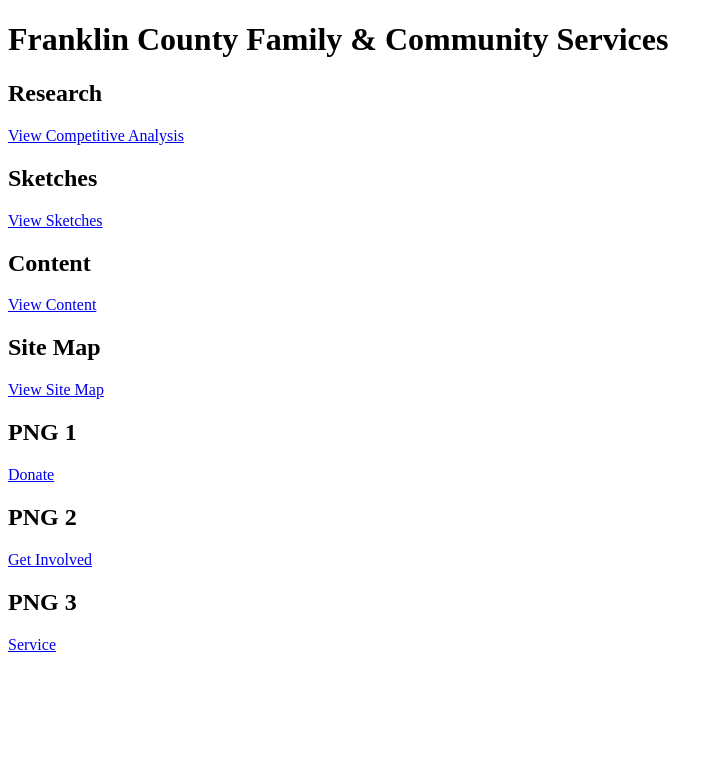
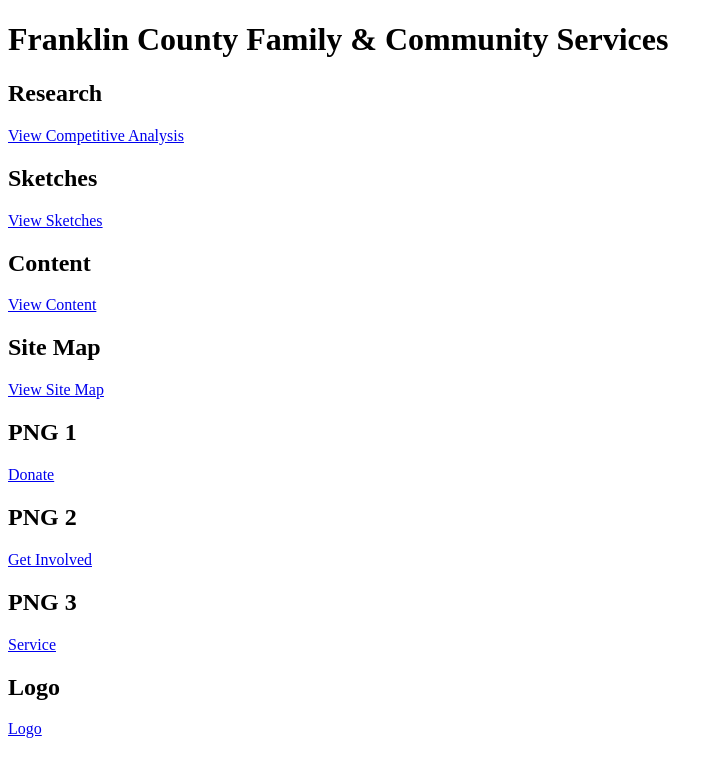
Before and after one commit to KentStateWeb/s2017-2-smeznik-franklin-county, a plain HTML site: page index.html in a window 1280 px wide. Shown: the whole page, without its empty margins (0-723 px from the left). Drawn offline with Linux system fonts and the light colour scheme.

Commit message:
Uploaded logo image to hub

```diff
--- a/index.html
+++ b/index.html
@@ -23,4 +23,6 @@
   <a href="Images/get involved 1.png">Get Involved</a>
   <h2>PNG 3</h2>
   <a href="Images/service 1.png">Service</a>
+  <h2>Logo</h2>
+  <a href="Images/FranklinCountyLogo-02">Logo</a>
 </html>
```
Also changed, not shown: Images/FranklinCountyLogo-02.svg (added).
